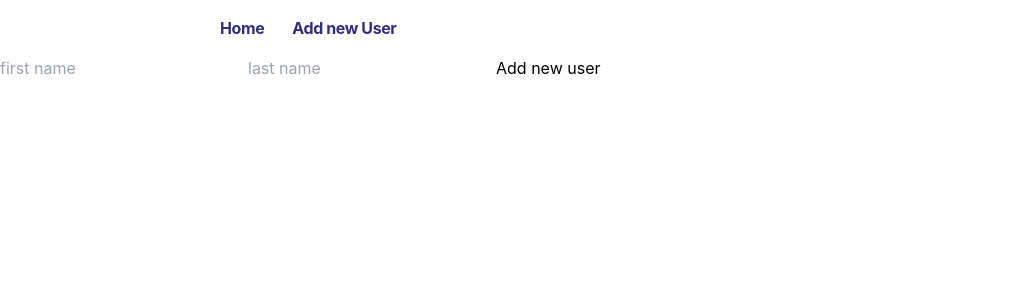
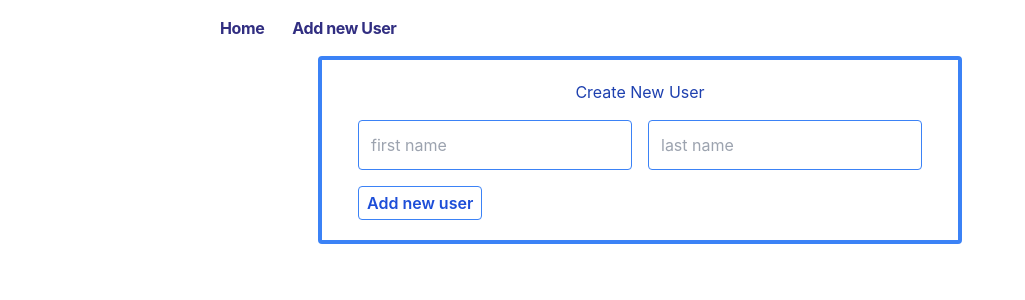
Before and after one commit to matekaszas13/users-list, a React (Create React App) app in the folder users-list/: page /new in a window 1280 px wide. Shown: the top 300 px of the page, without its empty margins (0-1025 px from the left). Built offline with nearby package versions, Linux system fonts and the light colour scheme.

Commit message:
Style: Add basic style for create new user form

```diff
--- a/users-list/src/components/newUser/NewUser.tsx
+++ b/users-list/src/components/newUser/NewUser.tsx
@@ -22,21 +22,32 @@ const NewUser = () => {
   }
 
   return (
-    <div>
+    <div className="flex justify-center border-4 border-blue-500 rounded w-fit m-auto p-5">
       <form action="" onSubmit={(event) => createNewUser(event)}>
+        <h1 className="flex justify-center text-blue-800">Create New User</h1>
+        <div className="flex flex-row m-4 ">
           <input
+            className="p-3 mr-4 border border-blue-500 rounded"
             required={true}
             type="text"
             placeholder="first name"
             name="first_name"
           />
           <input
+            className="p-3  border border-blue-500 rounded"
             required={true}
             type="text"
             placeholder="last name"
             name="last_name"
           />
-        <button type="submit">Add new user</button>
+        </div>
+
+        <button
+          className="ml-4 mr-8 bg-transparent hover:bg-blue-500 text-blue-700 font-semibold hover:text-white py-1 px-2 border border-blue-500 hover:border-transparent rounded"
+          type="submit"
+        >
+          Add new user
+        </button>
       </form>
     </div>
   );
```
Lines whose indentation alone changed are shown as unchanged.
